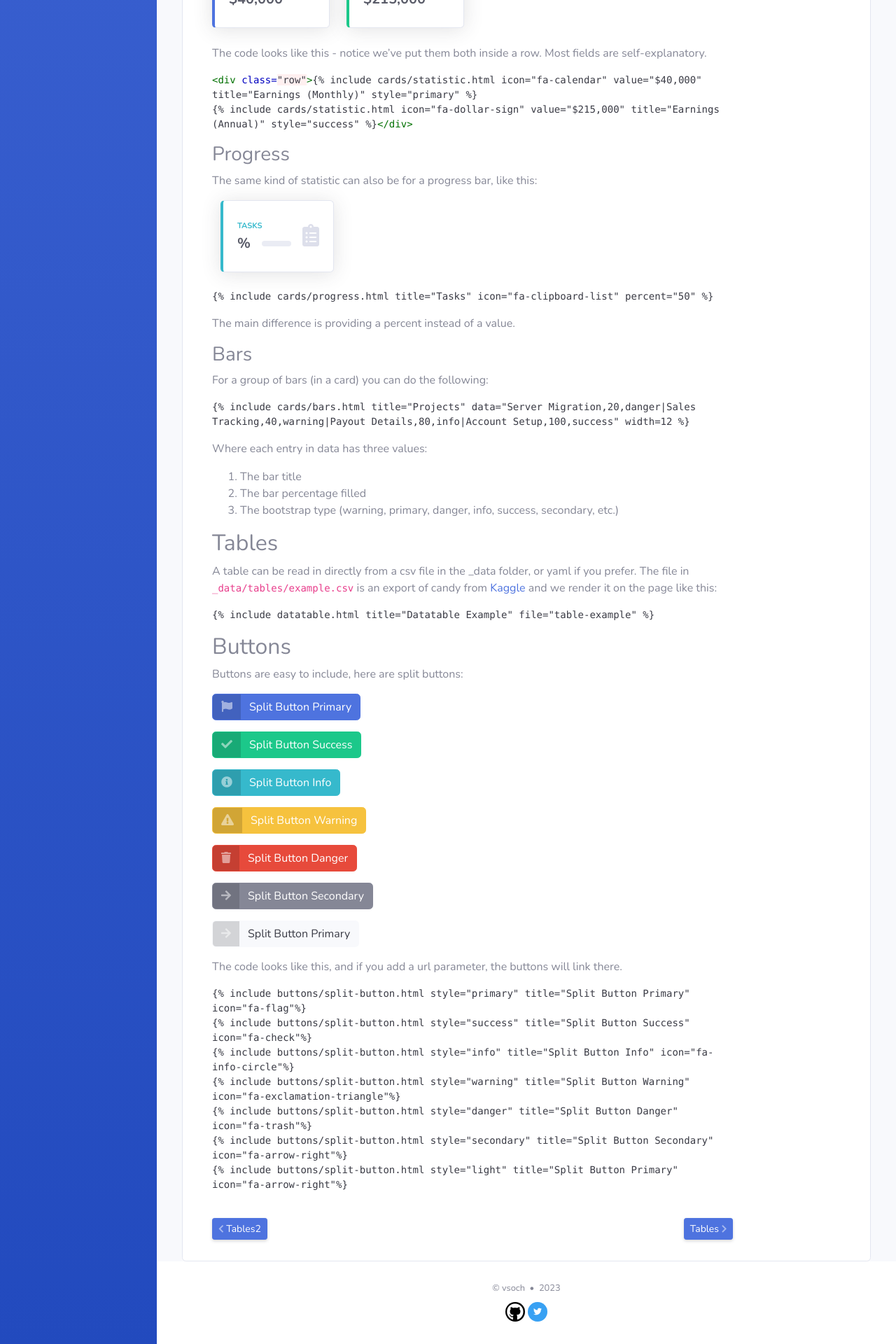
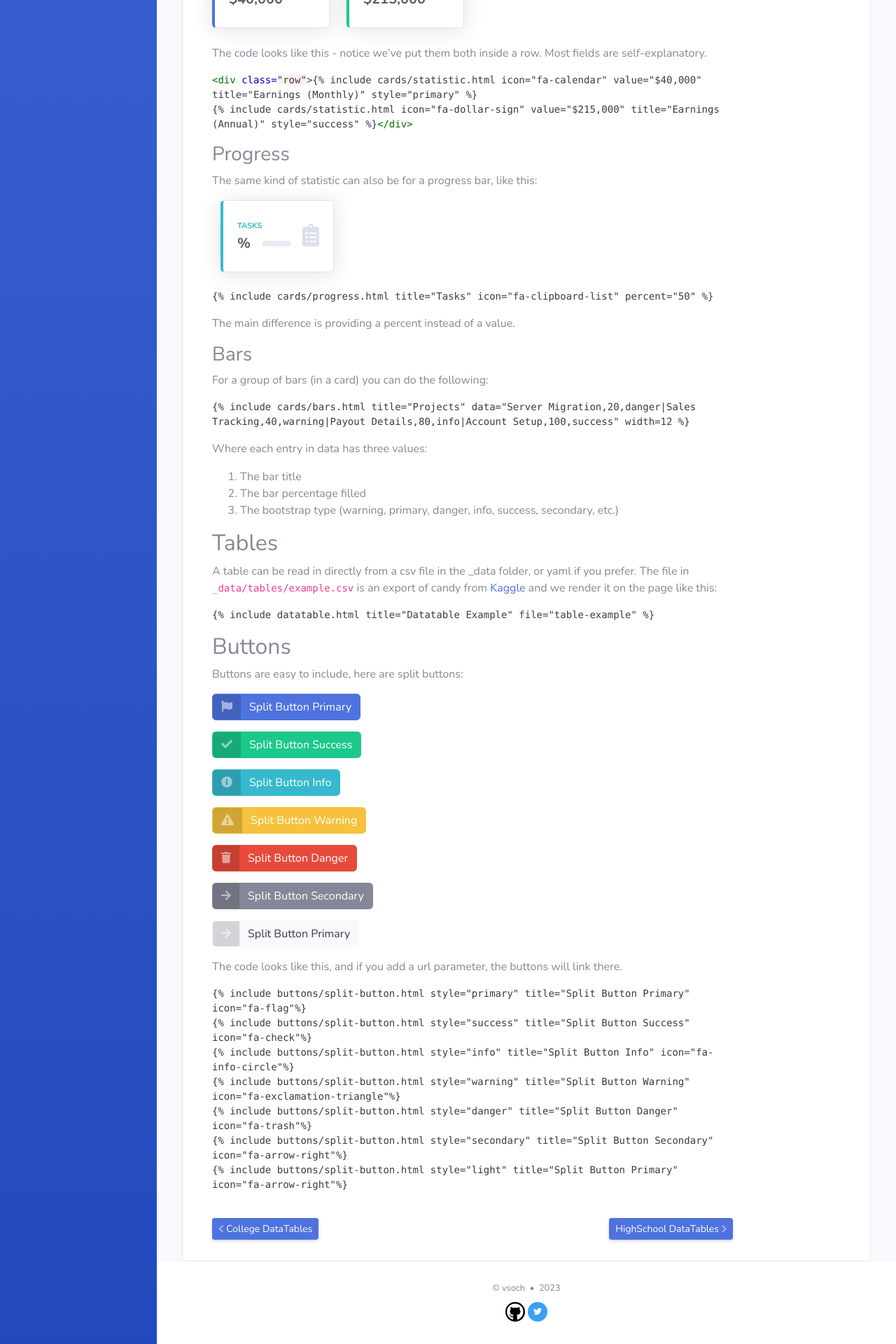
Before and after one commit to tpckenny1/tpckenny1.github.io, a Jekyll site: the page built from _docs/getting-started.md, in a window 1280 px wide. Shown: the part 2618-4538 px from the top of the page at 70% size. Built offline with Jekyll 4.4.1, drawn with Linux system fonts in a browser that asks for light colours; nearby versions of some CDN libraries.

Commit message:
change datatable title

```diff
--- a/_docs/college.md
+++ b/_docs/college.md
@@ -1,10 +1,10 @@
 ---
 layout: default
-title: Tables2
+title: College DataTables
 ---
 
 <!-- Page Heading -->
-<h1 class="h3 mb-2 text-gray-800">Tables2</h1>
+<h1 class="h3 mb-2 text-gray-800">College DataTables</h1>
 <p class="mb-4">The datatable recorded the daily performance data of swimming players.</p>
 
 {% include datatable.html title="Swimming Player Datatable" file="table-example" %}
--- a/_docs/highschool.md
+++ b/_docs/highschool.md
@@ -1,10 +1,10 @@
 ---
 layout: default
-title: Tables
+title: HighSchool DataTables
 ---
 
 <!-- Page Heading -->
-<h1 class="h3 mb-2 text-gray-800">Tables</h1>
+<h1 class="h3 mb-2 text-gray-800">HighSchool DataTables</h1>
 <p class="mb-4">The datatable recorded the daily performance data of swimming players.</p>
 
 {% include datatable.html title="Swimming Player Datatable" file="table-example" %}
```
